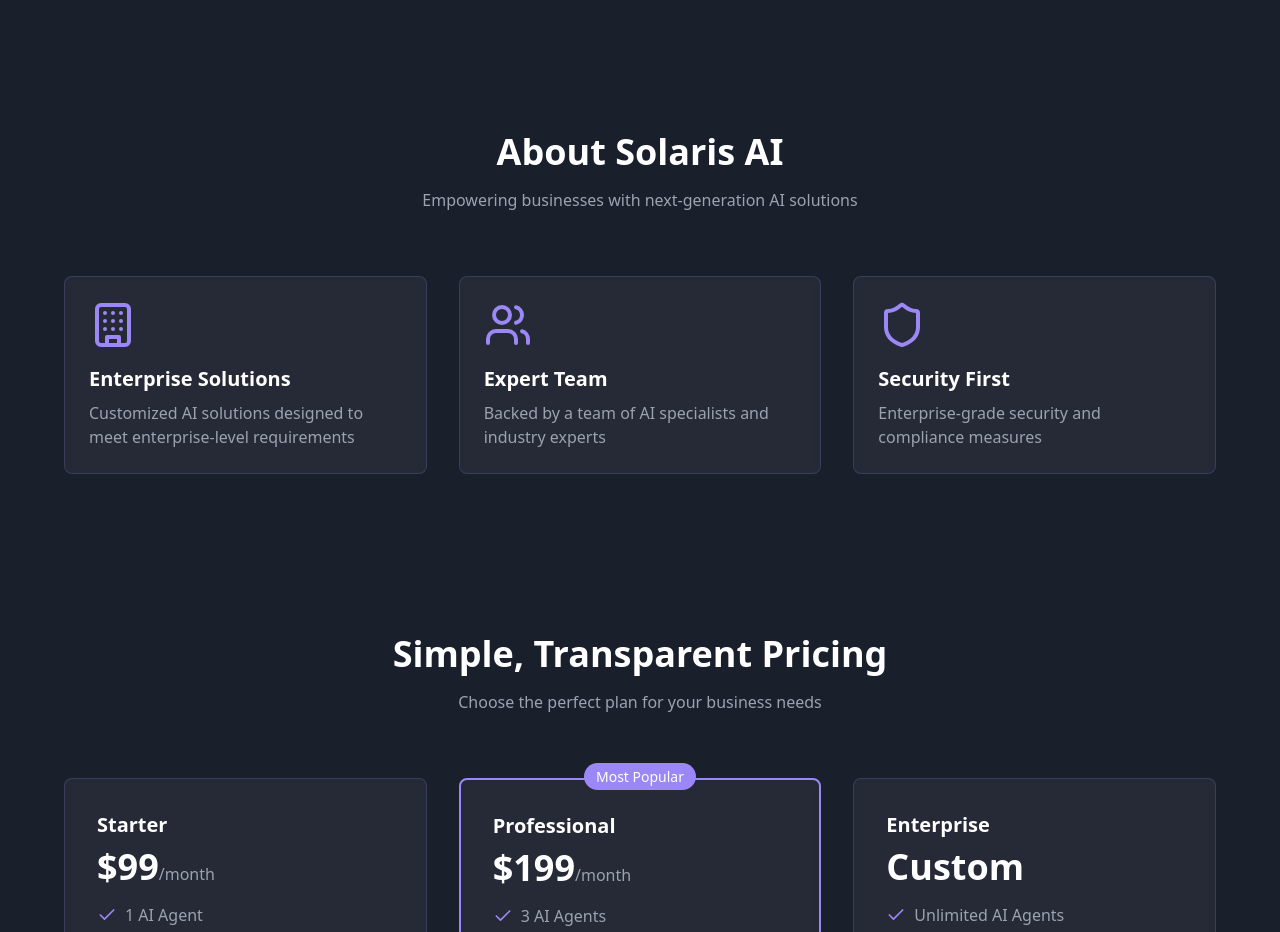
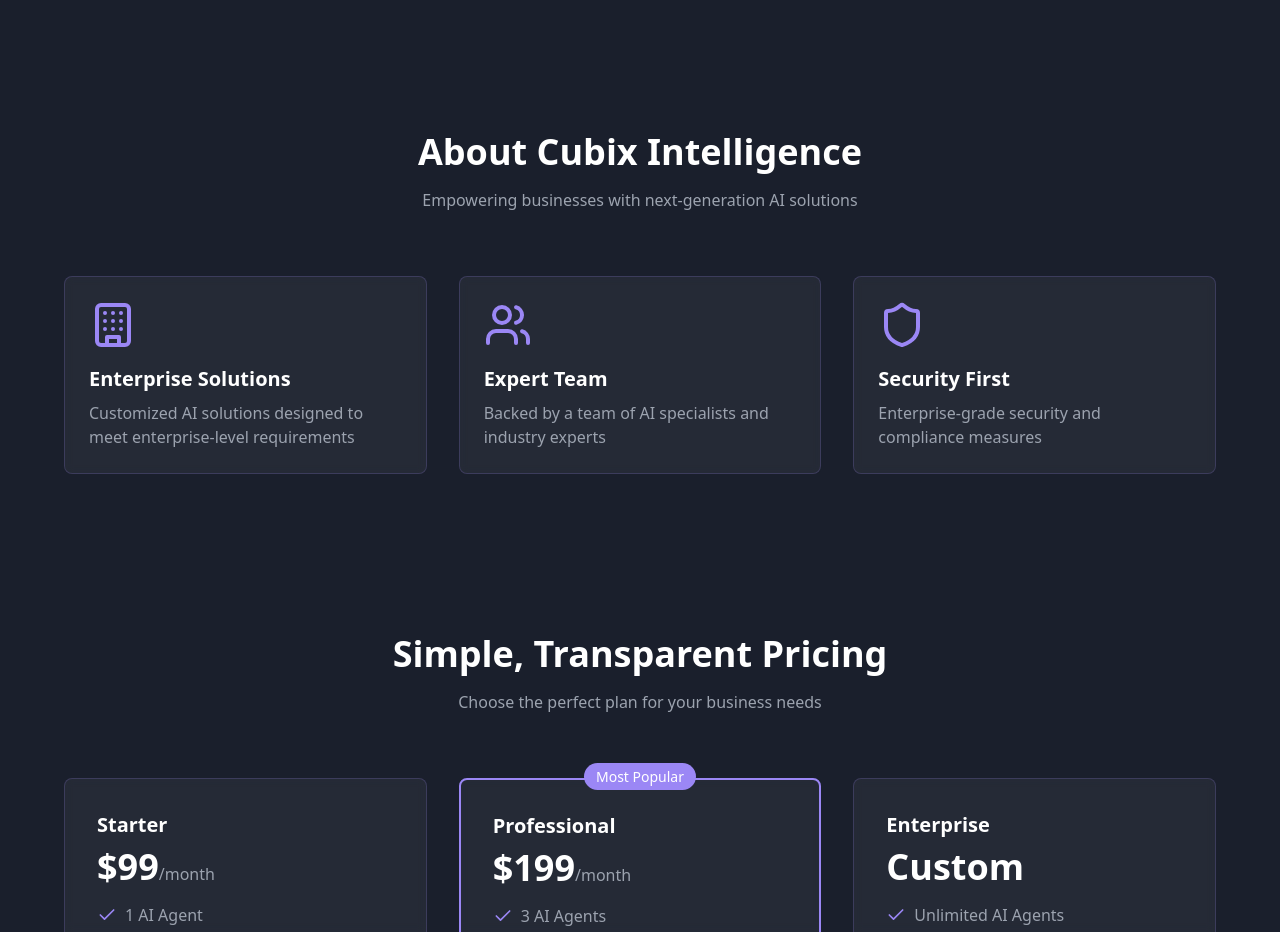
Before and after one commit to Yumansalam/solaris-agent-creator, a React (Vite) app: page / in a window 1280 px wide. Shown: the part 1480-2412 px from the top of the page. Built offline with nearby package versions, Linux system fonts and the light colour scheme.

Commit message:
Update About Section Title
Changed the title from "About Solaris AI" to "About Cubix Intelligence" in the About component. Additionally, provided guidance on importing the business logo into the site.
[skip gpt_engineer]

```diff
--- a/src/components/About.tsx
+++ b/src/components/About.tsx
@@ -6,7 +6,7 @@ export const About = () => {
       <div className="max-w-6xl mx-auto">
         <div className="text-center mb-16">
           <h2 className="text-3xl md:text-4xl font-bold text-white mb-4">
-            About Solaris AI
+            About Cubix Intelligence
           </h2>
           <p className="text-gray-400 max-w-2xl mx-auto">
             Empowering businesses with next-generation AI solutions
```
